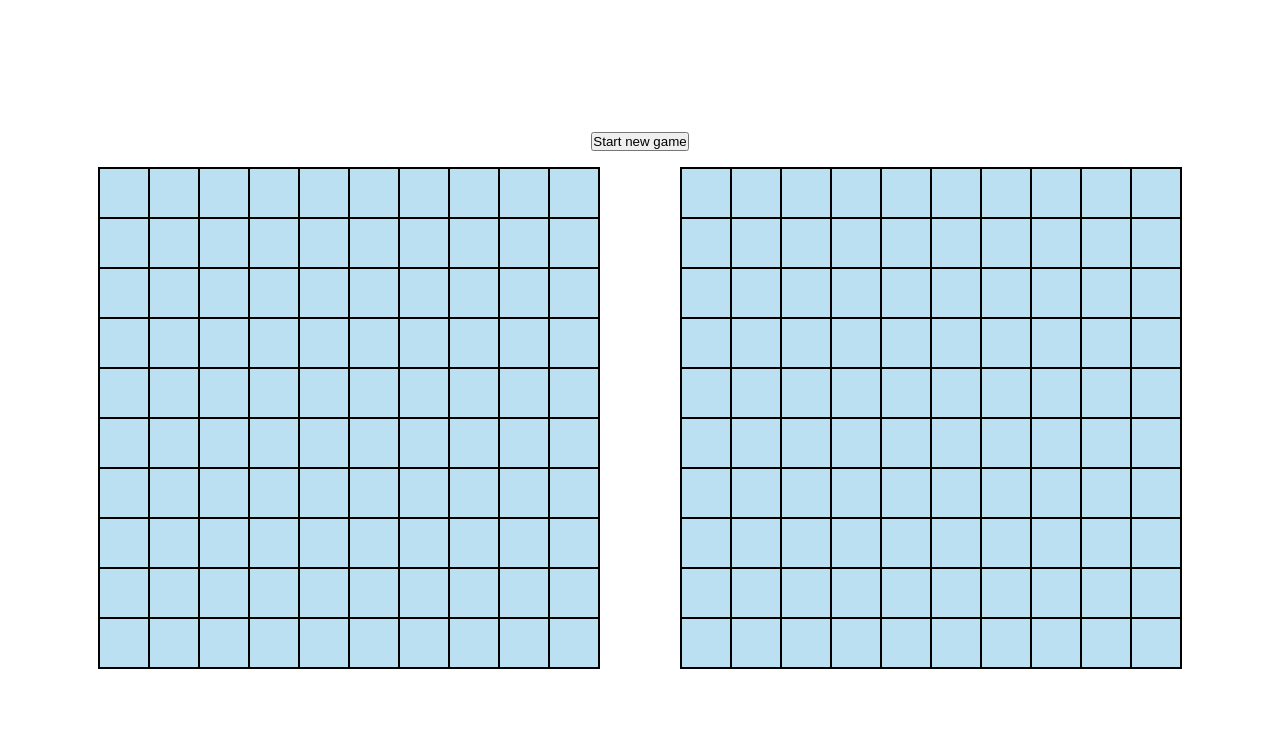
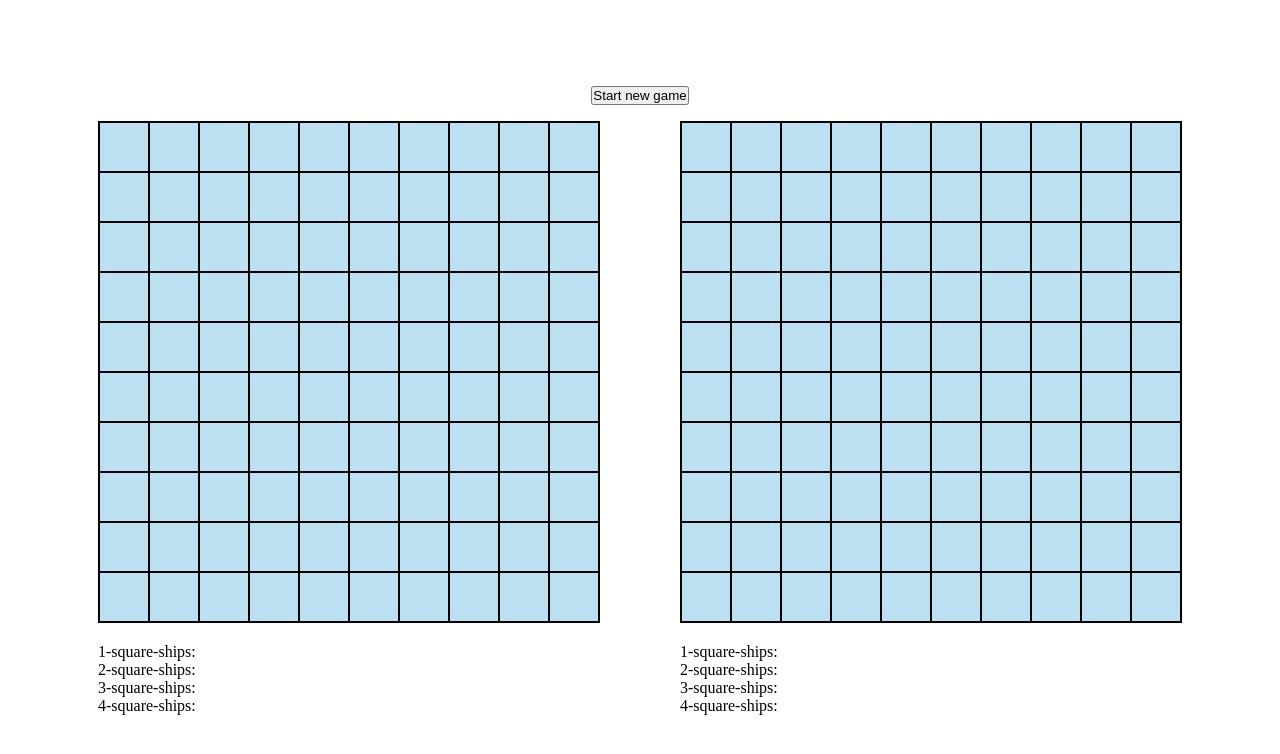
Before and after one commit to leoncol/top-battleship, a website built with webpack: page src/template.html in a window 1280 px wide. Built offline with nearby package versions, Linux system fonts and the light colour scheme.

Commit message:
Make changes to DOM to add fleet panel

```diff
--- a/src/dom.js
+++ b/src/dom.js
@@ -9,12 +9,15 @@ let computerPlayer = Player('computer');
 
 function generateHtmlBoard(boardType){
 
-    let board = document.querySelector('#gameboards');
+    let board = 0;
     let newBoard = document.createElement('div');
     if (boardType == 'A'){
         newBoard.id = `A-gameboard`;
+        board = document.querySelector('#gameboards-a');
+        console.log(board)
     } else {
         newBoard.id = `B-gameboard`;
+        board = document.querySelector('#gameboards-b');
     }
         for (let i = 0; i <= 9; i++){
             for (let x = 0; x <= 9; x++){
@@ -30,6 +33,49 @@ function generateHtmlBoard(boardType){
 
 }
 
+function generateFleetBoard(boardType){
+    let board = 0
+    let newFloatBoard = document.createElement('ol');
+    if (boardType == 'A'){
+        newFloatBoard.id = `A-fleetboard`;
+        board = document.querySelector('#gameboards-a');
+        let oneSquareShip = document.createElement('li');
+        oneSquareShip.id = '1-square-ship'
+        oneSquareShip.textContent = '1-square-ships:'
+        let twoSquareShip = document.createElement('li');
+        twoSquareShip.id = '2-square-ship'
+        twoSquareShip.textContent = '2-square-ships:'
+        let threeSquareShip = document.createElement('li');
+        threeSquareShip.id = '3-square-ship';
+        threeSquareShip.textContent = '3-square-ships:'
+        let fourSquareShip = document.createElement('li');
+        fourSquareShip.id = '4-square-ship';
+        fourSquareShip.textContent = '4-square-ships:'
+        newFloatBoard.append(oneSquareShip,twoSquareShip,threeSquareShip,fourSquareShip);
+        board.appendChild(newFloatBoard);
+    } else {
+        newFloatBoard.id = `B-fleetboard`;
+        board = document.querySelector('#gameboards-b');
+        let oneSquareShip = document.createElement('li');
+        oneSquareShip.id = '1-square-ship'
+        oneSquareShip.textContent = '1-square-ships:'
+        let twoSquareShip = document.createElement('li');
+        twoSquareShip.id = '2-square-ship'
+        twoSquareShip.textContent = '2-square-ships:'
+        let threeSquareShip = document.createElement('li');
+        threeSquareShip.id = '3-square-ship';
+        threeSquareShip.textContent = '3-square-ships:'
+        let fourSquareShip = document.createElement('li');
+        fourSquareShip.id = '4-square-ship';
+        fourSquareShip.textContent = '4-square-ships:'
+        newFloatBoard.append(oneSquareShip,twoSquareShip,threeSquareShip,fourSquareShip);
+        board.appendChild(newFloatBoard);
+    }
+
+}
+
+
+
 
 export {
     generateHtmlBoard};
@@ -38,6 +84,8 @@ function generateBoards(){
     // create both gameboards
     generateHtmlBoard('A');
     generateHtmlBoard('B');
+    generateFleetBoard('A');
+    generateFleetBoard('B');
     // Set up a new game by creating Players. For now just populate each player’s Gameboard with
     // predetermined coordinates.
     // You are going to implement a system for allowing players to place their ships later.
@@ -81,81 +129,13 @@ function endGameActions(){
 //4 1-square ships, 3 2-squares ships (1 h, 2 v), 2 3-squares ship (2 h), 1 4-squares ship (1 v)
 
 function populateGameboards(human, computer){
-    let humanGameboard = human.myGameboard;
-    humanGameboard.placeShip(1,0,0);
-    humanGameboard.placeShip(1,9,9);
-    humanGameboard.placeShip(1,5,5);
-    humanGameboard.placeShip(1,0,9);
-    humanGameboard.placeShip(2,3,0,'v');
-    humanGameboard.placeShip(2,3,9,'v');
-    humanGameboard.placeShip(2,9,0,'h');
-    humanGameboard.placeShip(3,7,7,'h');
-    humanGameboard.placeShip(3,2,3,'h');
-    humanGameboard.placeShip(4,0,7,'v');
+    human.myGameboard.generateShipCoords();
 
     computer.myGameboard.generateShipCoords()
 
 
 }
 
-// function placeComputerShips(computer){
-
-//     let computerGameboard = computer.myGameboard;
-
-
-//     for (let i = 0; i <= 3; i++){
-//         let coord1 = Math.floor(Math.random() * 10);
-//         let coord2 = Math.floor(Math.random() * 10);
-//         let placeShip = computerGameboard.placeShip(1,coord1,coord2);
-//         if (typeof placeShip  == 'string'){
-//             i--;
-//         };
-//     }
-
-//     for (let i = 0; i <= 2; i++){
-//         let orientation = decideOrientation();
-//         let coord1 = Math.floor(Math.random() * 10);
-//         let coord2 = Math.floor(Math.random() * 10);
-//         let placeShip = computerGameboard.placeShip(2,coord1,coord2, orientation);
-//         if (typeof placeShip  == 'string'){
-//             i--;
-//         };
-//     }
-
-//     for (let i = 0; i <= 1; i++){
-//         let orientation = decideOrientation();
-//         let coord1 = Math.floor(Math.random() * 10);
-//         let coord2 = Math.floor(Math.random() * 10);
-//         let placeShip = computerGameboard.placeShip(3,coord1,coord2, orientation);
-//         if (typeof placeShip  == 'string'){
-//             i--;
-//         };
-//     }
-
-//     for (let i = 0; i < 1; i++){
-//         let orientation = decideOrientation();
-//         let coord1 = Math.floor(Math.random() * 10);
-//         let coord2 = Math.floor(Math.random() * 10);
-//         let placeShip = computerGameboard.placeShip(4,coord1,coord2, orientation);
-//         if (typeof placeShip  == 'string'){
-//             i--;
-//         };
-//     }
-
-
-
-//     function decideOrientation(){
-//         let decideOrientation = Math.floor(Math.random() * 2);
-//         if (decideOrientation == 0){
-//             decideOrientation = 'v';
-//         } else {
-//             decideOrientation = 'h'
-//         }
-
-//         return decideOrientation;
-//     }
-
-// }
 
 let playerCanAttack = true;
 
@@ -406,8 +386,8 @@ function colorBoard(shipIndexes, type){
             let id = shipIndexes[i];
             id = String(id[0])+String(id[1]);
             let shipPart = document.getElementById(`${type}${id}`);
-            // shipPart.classList.add(`computer-ship`); we're going to use the ship class just to make it visible temporarily
-            shipPart.classList.add(`ship`);
+            shipPart.classList.add(`computer-ship`);
+            // shipPart.classList.add(`ship`);
         }
     }
 
--- a/src/styles.css
+++ b/src/styles.css
@@ -20,6 +20,11 @@ html, body {
     flex-direction: column;
     justify-content: center;
     align-items: center;
+}
+
+ol {
+    list-style: none;
+    margin-top: 20px;
 }
 
 
--- a/src/template.html
+++ b/src/template.html
@@ -8,7 +8,10 @@
 <body>
         <div class="center-all">
             <button id="new-game">Start new game</button>
-            <div id="gameboards"></div>
+            <div id="gameboards">
+                <div id="gameboards-a"></div>
+                <div id="gameboards-b"></div>
+            </div>
         </div>
 </body>
 </html>
```
